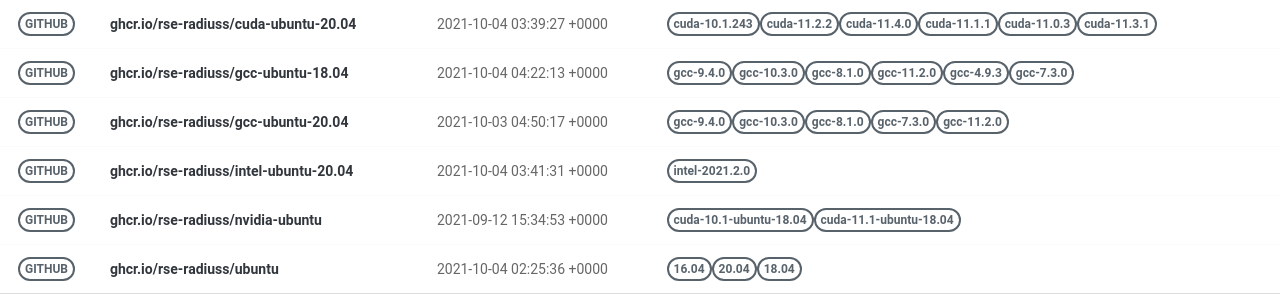
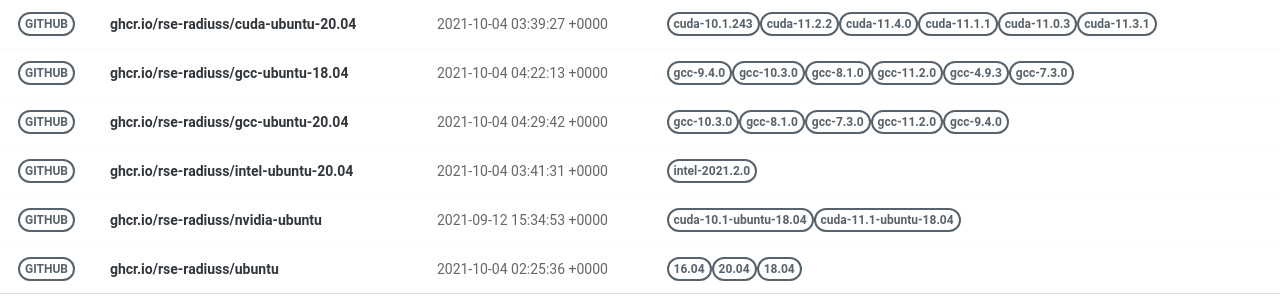
Before and after one commit to rse-ops/docker-images, a Jekyll site: the page built from pages/index.md, in a window 1280 px wide. Shown: the part 228-528 px from the top of the page. Built offline with Jekyll 4.4.1, drawn with Linux system fonts in a browser that asks for light colours; nearby versions of some CDN libraries.

Commit message:
Automated push to update library 2021-10-04

```diff
--- a/_library/ghcr.io-rse-radiuss-gcc-ubuntu-20.04.md
+++ b/_library/ghcr.io-rse-radiuss-gcc-ubuntu-20.04.md
@@ -1,14 +1,11 @@
 ---
 layout: container
 name: ghcr.io/rse-radiuss/gcc-ubuntu-20.04
-updated_at: 2021-10-03 04:50:17.200707
+updated_at: 2021-10-04 04:29:42.276070
 
 
 container_url: https://github.com/orgs/rse-radiuss/packages/container/package/gcc-ubuntu-20.04
 versions:
- - tag: gcc-9.4.0
-   dockerfile: https://github.com/rse-radiuss/docker-images/blob/main/ubuntu/gcc/Dockerfile
-   manifest: https://crane.ggcr.dev/manifest/ghcr.io/rse-radiuss/gcc-ubuntu-20.04:gcc-9.4.0
  - tag: gcc-10.3.0
    dockerfile: https://github.com/rse-radiuss/docker-images/blob/main/ubuntu/gcc/Dockerfile
    manifest: https://crane.ggcr.dev/manifest/ghcr.io/rse-radiuss/gcc-ubuntu-20.04:gcc-10.3.0
```
Also changed, not shown: other parts of _library/ghcr.io-rse-radiuss-gcc-ubuntu-20.04.md (+3 -0 lines).
